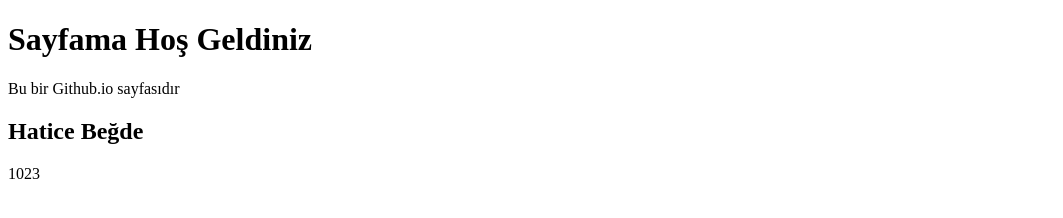
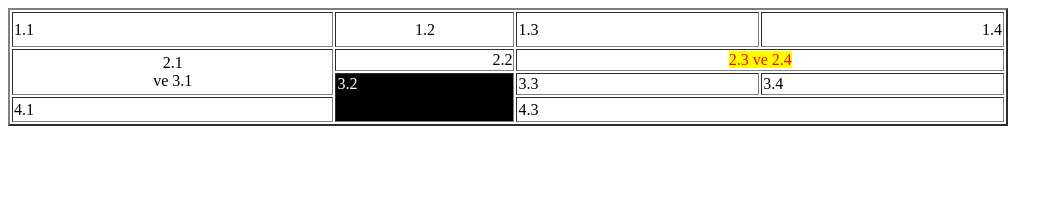
Before and after one commit to pra7x/pra7x.github.io, a plain HTML site: page index.html in a window 1280 px wide. Shown: the whole page, without its empty margins (0-1063 px from the left). Drawn offline with Linux system fonts and the light colour scheme.

Commit message:
Update index.html

```diff
--- a/index.html
+++ b/index.html
@@ -1,18 +1,31 @@
-<!DOCTYPE html>
 <html>
+<body>
+<table border="2" width="1000">
+	<tr>
+		<td height="35">1.1</td>
+		<td align="center">1.2</td>
+		<td>1.3</td>
+		<td align="right">1.4</td>
+	</tr>
+	<tr>
+		<td height="35" rowspan="2" align="center">2.1 <br>ve 3.1</td>
+		<td align="right">2.2</td>
+		<td colspan="2" align="center" ><font color="red"><span style="background-color: #FFFF00;">2.3 ve 2.4</span></font></td>
 
-<head>
-<title>Hİ EVERYONE!</title>
-</head>
+	</tr>
+	<tr>
+		<td height="30" rowspan="2" bgcolor="black" valign="top"><font color="white" >3.2</font></td>
+		<td>3.3</td>
+		<td>3.4</td>
 
-<body>
+	</tr>
+	<tr>
+		<td height="25">4.1</td>
+		<td colspan="2">4.3</td>
 
-</h1>
-<h1>Sayfama Hoş Geldiniz</h1>
-<p>Bu bir Github.io sayfasıdır</p>
 
-<h2>Hatice Beğde</h2>
-<p>1023</p>
+	</tr>
 
+</table>
+</body>
 </html>
-</body>
```
